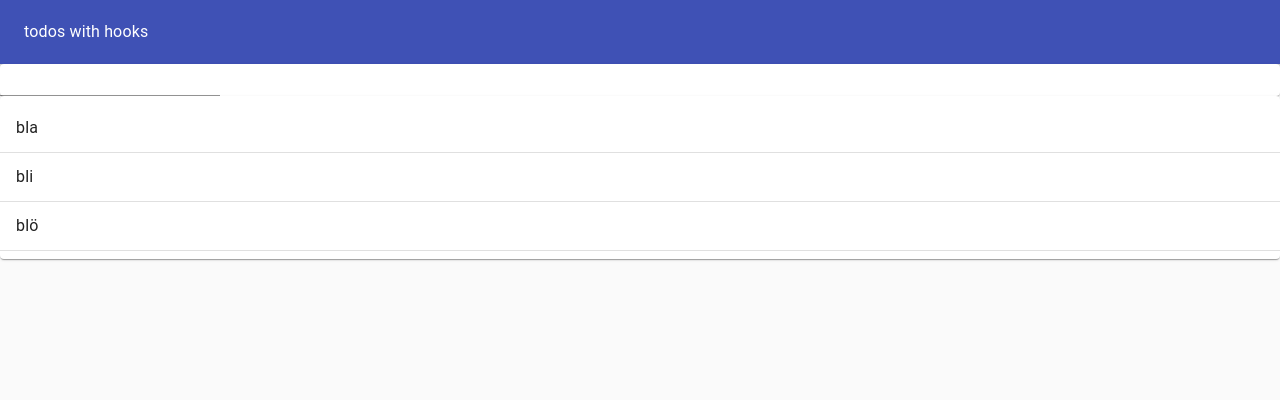
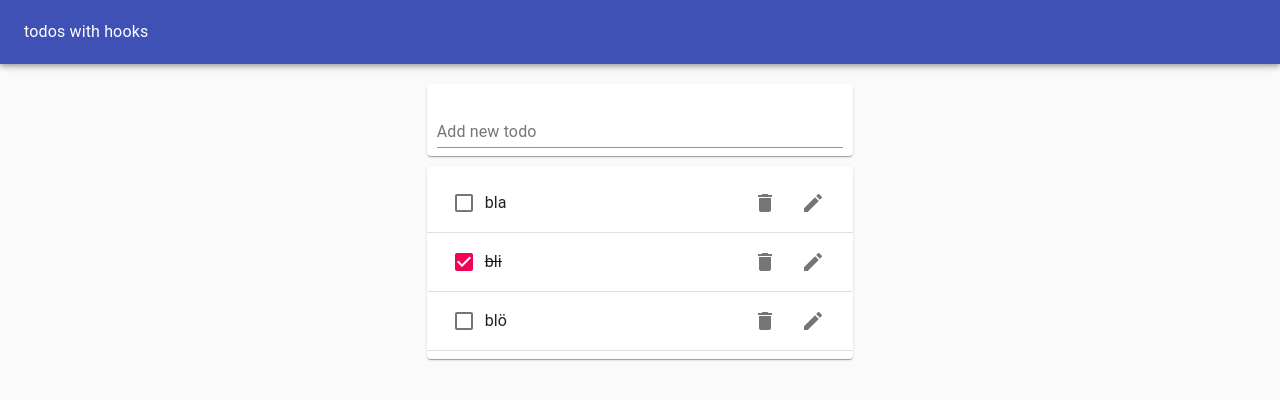
Before and after one commit to imrebartis/react-hooks-colt-steele, a React (Create React App) app: page / in a window 1280 px wide. Shown: the top 400 px of the page. Built offline with nearby package versions, Linux system fonts and the light colour scheme.

Commit message:
add todo item component

```diff
--- a/package.json
+++ b/package.json
@@ -4,6 +4,7 @@
   "private": true,
   "dependencies": {
     "@material-ui/core": "^4.5.2",
+    "@material-ui/icons": "^4.5.1",
     "react": "^16.11.0",
     "react-dom": "^16.11.0",
     "react-scripts": "3.2.0"
--- /dev/null
+++ b/src/Todo.js
@@ -0,0 +1,31 @@
+import React from "react";
+import ListItem from "@material-ui/core/ListItem";
+import ListItemText from "@material-ui/core/ListItemText";
+import Checkbox from "@material-ui/core/Checkbox";
+import IconButton from "@material-ui/core/IconButton";
+import DeleteIcon from "@material-ui/icons/Delete";
+import EditIcon from "@material-ui/icons/Edit";
+import ListItemSecondaryAction from "@material-ui/core/ListItemSecondaryAction";
+
+const Todo = ({ task, completed }) => {
+  return (
+    <ListItem>
+      <Checkbox tabIndex={-1} checked={completed} />
+      <ListItemText
+        style={{ textDecoration: completed ? "line-through" : "none" }}
+      >
+        {task}
+      </ListItemText>
+      <ListItemSecondaryAction>
+        <IconButton aria-label="Delete">
+          <DeleteIcon />
+        </IconButton>
+        <IconButton aria-label="Edit">
+          <EditIcon />
+        </IconButton>
+      </ListItemSecondaryAction>
+    </ListItem>
+  );
+};
+
+export default Todo;
--- a/src/TodoApp.js
+++ b/src/TodoApp.js
@@ -3,7 +3,7 @@
 import Paper from "@material-ui/core/Paper";
 import AppBar from "@material-ui/core/AppBar";
 import ToolBar from "@material-ui/core/ToolBar";
-import TodoList from './TodoList';
+import TodoList from "./TodoList";
 import TodoForm from "./TodoForm";
 import Grid from "@material-ui/core/Grid";
 
@@ -15,8 +15,8 @@
   ];
   const [todos, setTodos] = useState(initialTodos);
   const addTodo = newTodoText => {
-    setTodos([...todos, {id: 4, task: newTodoText, completed: false}])
-  }
+    setTodos([...todos, { id: 4, task: newTodoText, completed: false }]);
+  };
   return (
     <Paper
       style={{ padding: 0, margin: 0, height: "100vh", background: "#fafafa" }}
@@ -27,8 +27,12 @@
           <Typography color="inherit">todos with hooks</Typography>
         </ToolBar>
       </AppBar>
-      <TodoForm addTodo={addTodo} />
-      <TodoList todos={todos} />
+      <Grid container justify="center" style={{ marginTop: "10px" }}>
+        <Grid item xs={11} md={8} lg={4}>
+          <TodoForm addTodo={addTodo} />
+          <TodoList todos={todos} />
+        </Grid>
+      </Grid>
     </Paper>
   );
 }
--- a/src/TodoForm.js
+++ b/src/TodoForm.js
@@ -5,13 +5,21 @@
 const TodoForm = ({ addTodo }) => {
   const [value, handleChange, reset] = useInputState("");
   return (
-    <Paper>
-      <form onSubmit={e => {
-        e.preventDefault();
-        addTodo(value);
-        reset();
-      }}>
-        <TextField value={value} onChange={handleChange} />
+    <Paper style={{ margin: "10px 0", padding: "0 10px" }}>
+      <form
+        onSubmit={e => {
+          e.preventDefault();
+          addTodo(value);
+          reset();
+        }}
+      >
+        <TextField
+          value={value}
+          onChange={handleChange}
+          margin="normal"
+          label="Add new todo"
+          fullWidth
+        />
       </form>
     </Paper>
   );
--- a/src/TodoList.js
+++ b/src/TodoList.js
@@ -2,9 +2,7 @@
 import Paper from "@material-ui/core/Paper";
 import List from "@material-ui/core/List";
 import Divider from "@material-ui/core/Divider";
-import ListItem from "@material-ui/core/ListItem";
-import ListItemText from "@material-ui/core/ListItemText";
-import TodoForm from "./TodoForm";
+import Todo from "./Todo";
 
 function TodoList(props) {
   return (
@@ -12,9 +10,7 @@
       <List>
         {props.todos.map((todo, index) => (
           <Fragment key={index}>
-            <ListItem>
-              <ListItemText>{todo.task}</ListItemText>
-            </ListItem>
+            <Todo task={todo.task} completed={todo.completed} />
             <Divider />
           </Fragment>
         ))}
```
Also changed, not shown: 1 other file (tests, documents, lock files or other folders).
